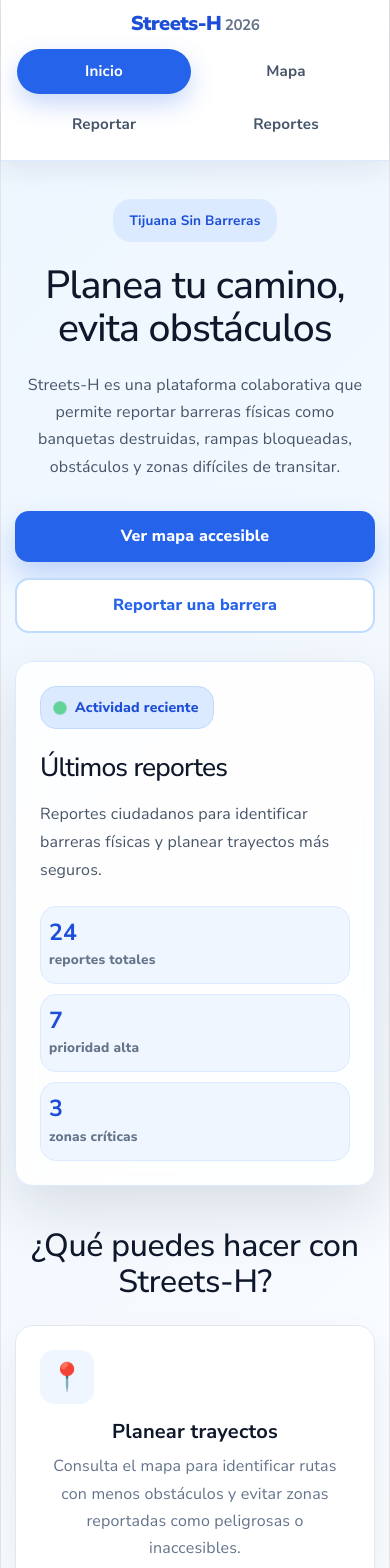
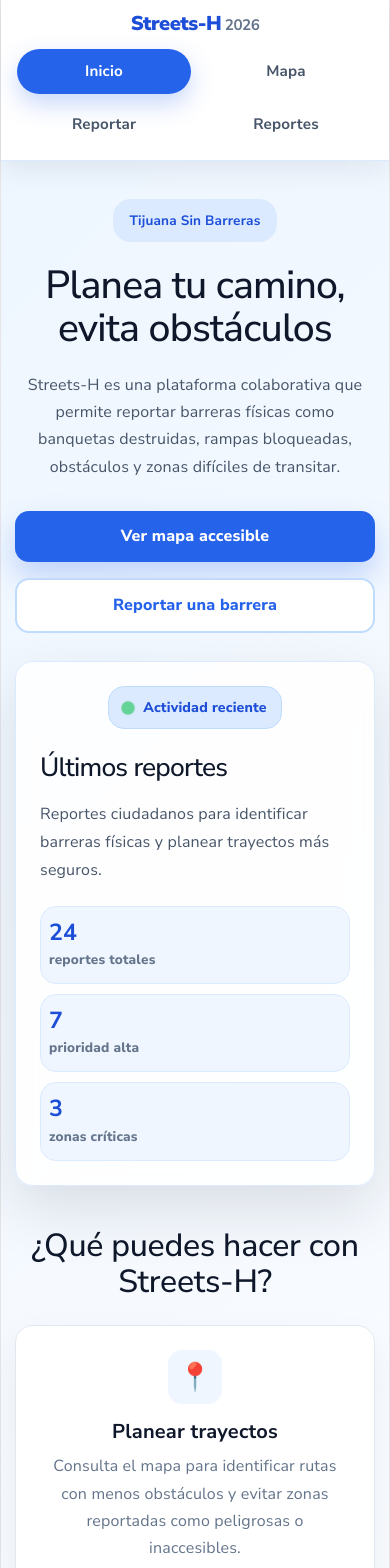
Before and after one commit to AngelRamirez31/HackFox2026, a React app in the folder frontend/: page / in a window 390 px wide. Shown: the top 1568 px of the page. Built offline with nearby package versions, Linux system fonts and the light colour scheme; no server answers; the HTML template or start-up script is replaced by a standard one.

Commit message:
Visual Update

```diff
--- a/frontend/src/pages/Home.css
+++ b/frontend/src/pages/Home.css
@@ -20,7 +20,9 @@
 .heroContent {
   display: flex;
   flex-direction: column;
+  align-items: center;
   gap: 22px;
+  text-align: center;
   animation: slideFromLeft 0.8s ease both;
   padding-top: 36px;
 }
@@ -41,6 +43,7 @@
   margin: 0;
   color: #0f172a;
   letter-spacing: -1.5px;
+  text-align: center;
 }
 
 .heroText {
@@ -48,14 +51,17 @@
   font-size: 1.18rem;
   line-height: 1.8;
   color: #475569;
-  margin: 0;
+  margin: 0 auto;
+  text-align: center;
 }
 
 .heroButtons {
   display: flex;
+  justify-content: center;
   gap: 16px;
   flex-wrap: wrap;
   margin-top: 8px;
+  width: 100%;
 }
 
 .primaryButton,
@@ -106,8 +112,6 @@
   overflow: hidden;
 }
 
-/* Tarjeta de últimos reportes */
-
 .reportsTickerCard {
   text-align: left;
 }
@@ -116,7 +120,7 @@
   width: 100%;
   display: flex;
   align-items: center;
-  justify-content: flex-start;
+  justify-content: center;
   margin-bottom: 24px;
 }
 
@@ -222,8 +226,6 @@
   font-weight: 800;
 }
 
-/* Features */
-
 .features {
   max-width: 1180px;
   margin: 60px auto 0;
@@ -249,6 +251,7 @@
   border: 1px solid #e2e8f0;
   border-radius: 18px;
   padding: 24px;
+  text-align: center;
   box-shadow: 0 14px 35px rgba(15, 23, 42, 0.06);
   transition: transform 0.22s ease, box-shadow 0.22s ease, border-color 0.22s ease;
 }
@@ -267,7 +270,7 @@
   background-color: #eff6ff;
   border-radius: 14px;
   font-size: 1.7rem;
-  margin-bottom: 16px;
+  margin: 0 auto 16px;
   transition: transform 0.22s ease, background-color 0.22s ease;
 }
 
@@ -280,15 +283,15 @@
   margin: 0 0 10px;
   color: #0f172a;
   font-size: 1.25rem;
+  text-align: center;
 }
 
 .featureCard p {
   margin: 0;
   color: #64748b;
   line-height: 1.7;
+  text-align: center;
 }
-
-/* Reviews */
 
 .reviewsSection {
   max-width: 1180px;
@@ -449,8 +452,6 @@
   font-weight: 900;
 }
 
-/* Mission */
-
 .mission {
   max-width: 1180px;
   margin: 60px auto 0;
@@ -492,8 +493,6 @@
 .missionButton:hover {
   background-color: #eff6ff;
 }
-
-/* Animaciones */
 
 @keyframes pageFade {
   from {
@@ -575,8 +574,6 @@
   }
 }
 
-/* Responsive */
-
 @media (max-width: 950px) {
   .home {
     padding: 22px;
@@ -655,8 +652,8 @@
   }
 
   .tickerTop {
-    justify-content: flex-start;
-  }
+  justify-content: center;
+}
 
   .tickerLabel {
     font-size: 0.88rem;
@@ -735,6 +732,10 @@
   .tickerSummary {
     grid-template-columns: 1fr;
   }
+
+  .tickerTop {
+  justify-content: center;
+}
 }
 
 @media (prefers-reduced-motion: reduce) {
--- a/frontend/src/pages/Reportes.css
+++ b/frontend/src/pages/Reportes.css
@@ -27,7 +27,7 @@
   letter-spacing: -1px;
   line-height: 1.1;
   color: #0f172a;
-  font-weight: 900;
+  font-weight: 550;
 }
 
 .reportsHero p {
```
